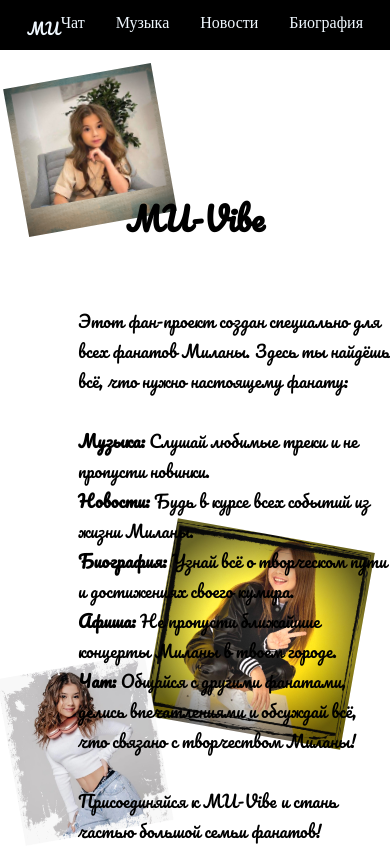
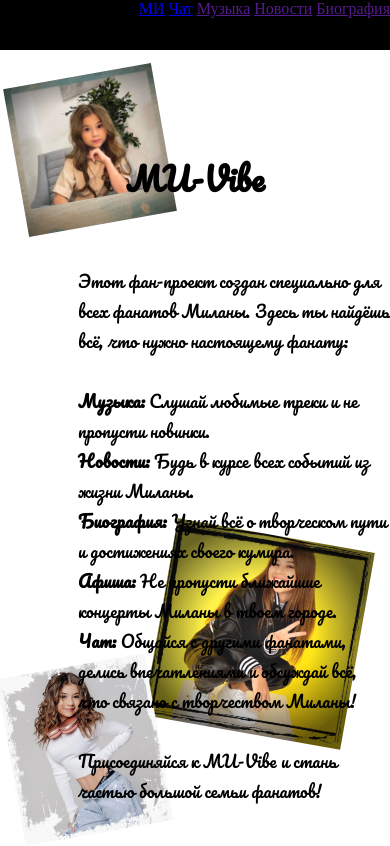
Before and after one commit to MIL-KIL-GIT-938/MI-Vibe, a plain HTML site: page index.html in a window 390 px wide. Shown: the top 846 px of the page. Drawn offline with Linux system fonts and the light colour scheme.

Commit message:
Add files via upload

```diff
--- a/ccs/header.css
+++ b/ccs/header.css
@@ -1,4 +1,4 @@
-header {
+#pc {
     position: relative;
     width: 100%;
     height: 50px;
@@ -7,7 +7,7 @@ header {
 }
 
 
-header a{
+#pc a{
     position: relative;
     color: aliceblue;
     text-decoration: none;
@@ -17,7 +17,7 @@ header a{
 
 }
 
-header a:hover{
+#pc a:hover{
     position: relative;
     color:rgb(158, 160, 161);
     text-decoration: none;
@@ -26,13 +26,22 @@ header a:hover{
     padding-right: 27px;
 }
 
-#logo {
+#pc #logo {
     position: absolute;
     font-size: 16px;
     top: 14px;;
     font-family: "Pacifico", cursive;
     font-style: normal;
     left: 27px;
+}
+
+#mobile {
+    display: none;
+    position: relative;
+    width: 100%;
+    height: 50px;
+    background: black;
+    text-align: right;
 }
 
 footer {
@@ -50,3 +59,23 @@ footer p{
     font-size: 16px;
     top: 14px;
 }
+
+@media screen and (max-width:424px) {
+    #pc {
+        display: none;
+    }
+    #mobile {
+        display: block;
+    }
+  }
+
+.footer {
+    position: absolute;
+    width: 100%;
+    height: 50px;
+    bottom: 0;
+    background: black;
+    color: aliceblue;
+    text-align: center;
+
+}
--- a/ccs/index.css
+++ b/ccs/index.css
@@ -42,13 +42,14 @@ html, body {
 #main{
     position: relative;
     width: 100%;
-    height: 131vh;
+    height: 100vh;
     text-align: center;
-    padding-top: 140px;
+    padding-top: 100px;
+    padding-bottom: 100px;
     font-family: "Pacifico", cursive;
     font-style: normal;
     box-sizing: border-box;
-    min-height: 131vh;
+    min-height: 100vh;
 }
 
 #main p{
@@ -56,3 +57,7 @@ html, body {
     font-size: 17px;
     padding-left: 20%;
 }
+
+#info {
+    height: 100%;
+}
--- a/index.html
+++ b/index.html
@@ -13,7 +13,7 @@
 </head>
 
 <body>
-    <header>
+    <header id="pc">
         <a href="index.html" id="logo">МИ</a>
 
         <a href="chat.html">Чат</a>
@@ -21,6 +21,16 @@
         <a href="">Новости</a>
         <a href="">Биография</a>
     </header>
+
+    <header id="mobile">
+        <a href="index.html" id="logo">МИ</a>
+
+        <a href="chat.html">Чат</a>
+        <a href="">Музыка</a>
+        <a href="">Новости</a>
+        <a href="">Биография</a>
+    </header>
+
 
     <img src="image/1.jpg" alt="" id="foto_1">
     <img src="image/2.jpg" alt="" id="foto_2">
```
Also changed, not shown: chat.html (+10 -1 lines).
